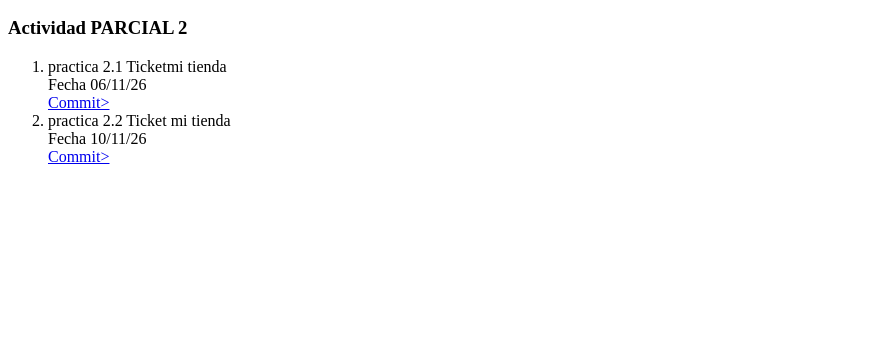
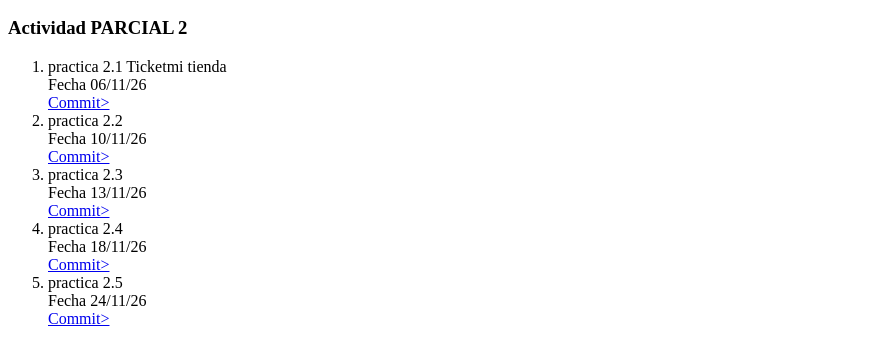
Before and after one commit to milo307/milo307.github.io, a plain HTML site: page Portafolio/index.html in a window 1280 px wide. Shown: the part 110-472 px from the top of the page, without its empty margins (0-891 px from the left). Drawn offline with Linux system fonts and the light colour scheme.

Commit message:
portafolio

```diff
--- a/Portafolio/index.html
+++ b/Portafolio/index.html
@@ -16,10 +16,28 @@
             <a href="https://github.com/milo307/frameworks-software/blob/475ed37394a5c7ceb07fca28741ed8b480cefbe5/practica2.3.png">Commit></a>
         </li>
         <li>
-            practica 2.2 Ticket mi tienda <br>
+            practica 2.2  <br>
             Fecha 10/11/26<br>
             <a href="https://github.com/milo307/frameworks-software/blob/main/trabajo_2.png">Commit></a>
         </li>
+         <li>
+            practica 2.3 <br>
+            Fecha 13/11/26<br>
+            <a href="https://github.com/milo307/frameworks-software/blob/main/practica2.3.png">Commit></a>
+        </li>
+        <li>
+            practica 2.4 <br>
+            Fecha 18/11/26<br>
+            <a href="https://github.com/milo307/frameworks-software/blob/main/practica%202.4.png">Commit></a>
+        </li>
+          <li>
+            practica 2.5 <br>
+            Fecha 24/11/26<br>
+            <a href="https://github.com/milo307/frameworks-software/blob/main/practica%202.5.png">Commit></a>
+        </li>
+
+
+
     </ol>
 </body>
 </html>
```
